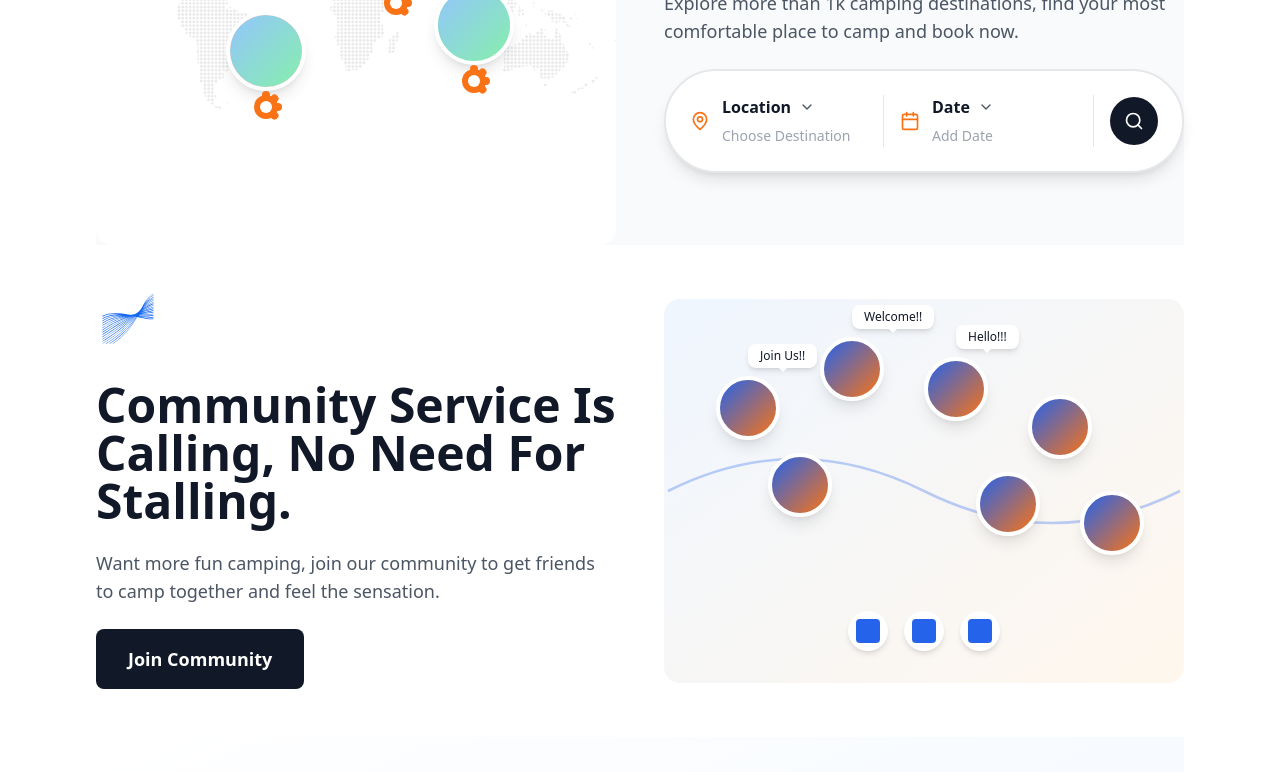
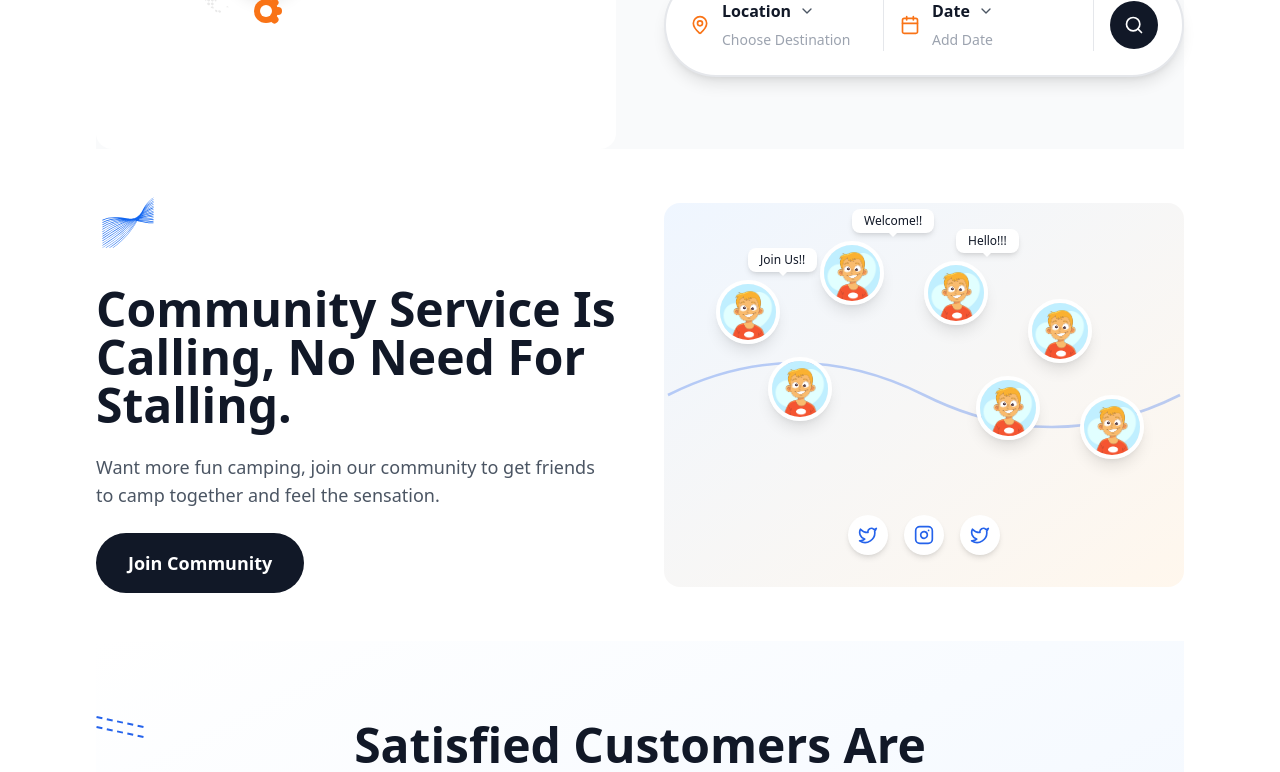
Before and after one commit to ihirwepatrick/compty-landing, a Next.js app: page / in a window 1280 px wide. Shown: the part 2000-2772 px from the top of the page. Built offline with nearby package versions, Linux system fonts and the light colour scheme.

Commit message:
[FIX]: Fix Community Section,Hero & Header buttons

```diff
--- a/components/sections/Community.tsx
+++ b/components/sections/Community.tsx
@@ -3,6 +3,8 @@
 import { motion } from "motion/react";
 import { useInView } from "motion/react";
 import { useRef } from "react";
+import Image from "next/image";
+import { Twitter, Instagram } from "lucide-react";
 
 const Community = () => {
   const ref = useRef(null);
@@ -54,7 +56,7 @@ const Community = () => {
           <motion.button
             whileHover={{ scale: 1.05 }}
             whileTap={{ scale: 0.95 }}
-            className="px-8 py-4 bg-gray-900 text-white rounded-lg font-semibold text-lg"
+            className="px-8 py-4 bg-gray-900 text-white rounded-full font-semibold text-lg"
           >
             Join Community
           </motion.button>
@@ -102,7 +104,15 @@ const Community = () => {
               style={{ left: profile.x, top: profile.y }}
             >
               <div className="relative">
-                <div className="w-16 h-16 bg-gradient-to-br from-primary-blue to-primary-orange rounded-full border-4 border-white shadow-lg" />
+                <div className="w-16 h-16 rounded-full border-4 border-white shadow-lg overflow-hidden">
+                  <Image
+                    src="/assets/boy.jpg"
+                    alt="Community member"
+                    width={64}
+                    height={64}
+                    className="w-full h-full object-cover"
+                  />
+                </div>
                 {profile.message && (
                   <motion.div
                     initial={{ opacity: 0, y: -10 }}
@@ -122,18 +132,27 @@ const Community = () => {
 
           {/* Social Media Icons */}
           <div className="absolute bottom-8 left-1/2 transform -translate-x-1/2 flex gap-4">
-            {["twitter", "instagram", "tiktok"].map((social, index) => (
-              <motion.div
-                key={social}
-                initial={{ opacity: 0, y: 20 }}
-                animate={isInView ? { opacity: 1, y: 0 } : { opacity: 0, y: 20 }}
-                transition={{ delay: index * 0.1 + 1, duration: 0.5 }}
-                whileHover={{ scale: 1.2, rotate: 5 }}
-                className="w-10 h-10 bg-white rounded-full shadow-md flex items-center justify-center"
-              >
-                <div className="w-6 h-6 bg-primary-blue rounded" />
-              </motion.div>
-            ))}
+            {[
+              { name: "twitter", icon: Twitter },
+              { name: "instagram", icon: Instagram },
+              { name: "tiktok", icon: Twitter }, // Using Twitter as placeholder for TikTok
+            ].map((social, index) => {
+              const IconComponent = social.icon;
+              return (
+                <motion.a
+                  key={social.name}
+                  href="#"
+                  initial={{ opacity: 0, y: 20 }}
+                  animate={isInView ? { opacity: 1, y: 0 } : { opacity: 0, y: 20 }}
+                  transition={{ delay: index * 0.1 + 1, duration: 0.5 }}
+                  whileHover={{ scale: 1.2, rotate: 5 }}
+                  className="w-10 h-10 bg-white rounded-full shadow-md flex items-center justify-center hover:bg-gray-50 transition-colors"
+                  aria-label={social.name}
+                >
+                  <IconComponent className="w-5 h-5 text-primary-blue" />
+                </motion.a>
+              );
+            })}
           </div>
         </motion.div>
       </div>
--- a/components/sections/Header.tsx
+++ b/components/sections/Header.tsx
@@ -130,14 +130,14 @@ const Header = () => {
           <motion.button
             whileHover={{ scale: 1.05 }}
             whileTap={{ scale: 0.95 }}
-            className="px-6 py-2 bg-gray-900 text-white rounded-lg font-medium"
+            className="px-6 py-2 bg-gray-900 text-white rounded-full font-medium"
           >
             Login
           </motion.button>
           <motion.button
             whileHover={{ scale: 1.05 }}
             whileTap={{ scale: 0.95 }}
-            className="px-6 py-2 bg-white text-gray-900 border-2 border-gray-900 rounded-lg font-medium"
+            className="px-6 py-2 bg-white text-gray-900 border-2 border-gray-900 rounded-full font-medium"
           >
             Register
           </motion.button>
--- a/components/sections/Hero.tsx
+++ b/components/sections/Hero.tsx
@@ -5,7 +5,7 @@ import Image from "next/image";
 
 const Hero = () => {
   return (
-    <section id="home" className="pt-20 md:pt-24 container mx-auto">
+    <section id="home" className="container mx-auto">
       <div className="grid md:grid-cols-2 gap-8 items-center">
         {/* Left Content */}
         <motion.div
```
Also changed, not shown: public/assets/boy.jpg (added), 1 other file (tests, documents, lock files or other folders).
